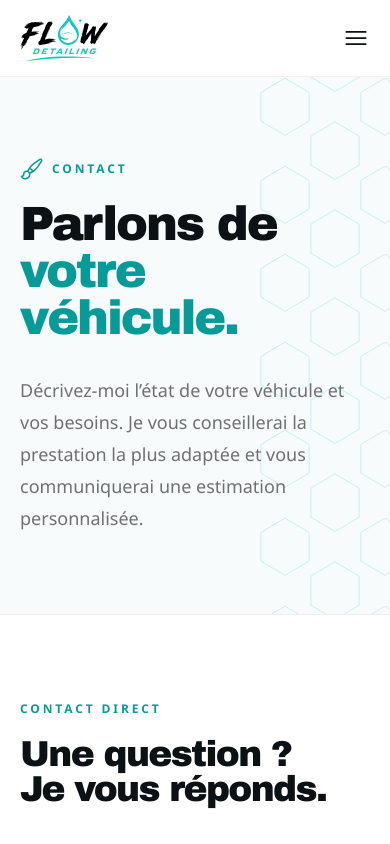
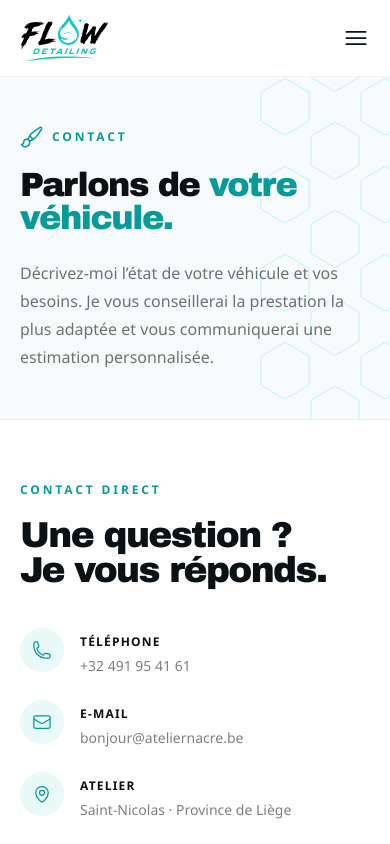
Before and after one commit to ovo-thom/auto-detailing, a Next.js app: page /contact in a window 390 px wide. Shown: the top 844 px of the page. Built offline with nearby package versions, Linux system fonts and the light colour scheme.

Commit message:
Refine responsive spacing and header layout

```diff
--- a/app/globals.css
+++ b/app/globals.css
@@ -19,15 +19,13 @@ body {
   @apply mx-auto w-full max-w-[1240px] px-5 sm:px-8 lg:px-10;
 }
 .section-pad {
-  @apply py-20 md:py-28;
+  @apply py-14 md:py-16 lg:py-24;
 }
+
 .eyebrow {
   @apply mb-5 inline-flex items-center gap-2 text-xs font-bold uppercase tracking-[.24em] text-aqua-dark;
 }
-/* .eyebrow:before {
-  content: "";
-  @apply h-px w-8 bg-aqua;
-} */
+
 .display {
   @apply font-display font-semibold leading-[.98] tracking-[-.045em];
 }
--- a/components/ui/PageHero.tsx
+++ b/components/ui/PageHero.tsx
@@ -14,7 +14,7 @@ export default function PageHero({
   return (
     <section className="relative overflow-hidden border-b border-black/5 bg-[#f7fbfb]">
       <div className="hex-bg absolute right-0 top-0 h-full w-1/3 opacity-80" />
-      <div className="container-site relative py-20 md:py-28">
+      <div className="container-site relative py-12 md:py-16 lg:py-24">
         <p className="eyebrow">
           <PaintBrushIcon
             aria-hidden="true"
@@ -22,10 +22,12 @@ export default function PageHero({
           />
           {eyebrow}
         </p>
-        <h1 className="display max-w-5xl text-5xl sm:text-7xl lg:text-[92px]">
+        <h1 className="display max-w-5xl text-[2.1rem] leading-[0.94] sm:text-6xl md:text-7xl lg:text-[92px]">
           {title} <span className="text-aqua-dark">{accent}</span>
         </h1>
-        <p className="mt-8 max-w-2xl text-lg leading-8 text-black/55">{text}</p>
+        <p className="mt-6 max-w-2xl text-base leading-7 text-black/55">
+          {text}
+        </p>
       </div>
     </section>
   );
```
